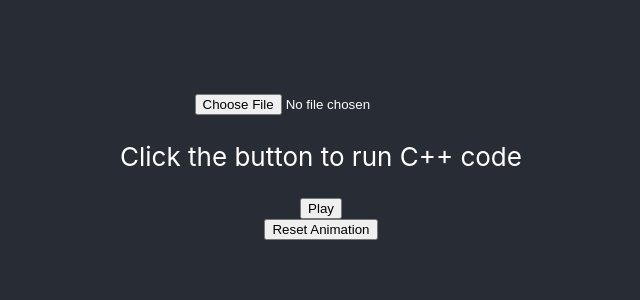
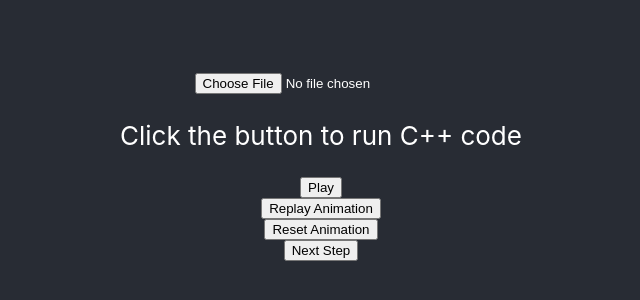
Before and after one commit to Simon-Sprouse/Mosaic, a React (Create React App) app in the folder web/: page / in a window 1280 px wide. Shown: the part 158-458 px from the top of the page, without its empty margins (319-959 px from the left). Built offline with nearby package versions, Linux system fonts and the light colour scheme; no server answers.

Commit message:
manual step function and stepK wrapper

```diff
--- a/web/src/App.js
+++ b/web/src/App.js
@@ -1,4 +1,4 @@
-import React, { useEffect, useRef, useState } from 'react';
+import React, { useEffect, useRef, useState, useCallback } from 'react';
 import './App.css';
 
 import WasmMosaic from './WasmMosaic';
@@ -18,7 +18,35 @@ function App() {
 
 
 
-    // LOAD WASM + SAVE MODULE IN CLASS
+    // Function to call stepK from wasmMosaic
+    const stepK = (k) => {
+
+        if (!wasmMosaic || wasmMosaic.empty()) return;
+
+        const canvas = canvasRef.current;
+        const ctx = canvas.getContext('2d');
+
+        const { width, height } = wasmMosaic.getSize();
+        canvas.width = width;
+        canvas.height = height;
+
+        if (!computationComplete) {
+            const stepValid = wasmMosaic.stepK(k);
+            if (!stepValid) setComputationComplete(true);
+        }
+
+        const start = wasmMosaic.getRenderPointer();
+        wasmMosaic.renderImageRange(start, k);
+
+        const dataArray = wasmMosaic.getRawData();
+        const imageData = new ImageData(dataArray, width, height);
+        ctx.putImageData(imageData, 0, 0);
+
+    }
+
+
+
+    // LOAD WASM + SAVE MODULE IN STATE
     useEffect(() => {
         const script = document.createElement('script');
         script.src = process.env.PUBLIC_URL + '/wasm/image_module.js';
@@ -45,27 +73,9 @@ function App() {
     // Request Animation frame if play button
     useEffect(() => {
         const animate = () => {
-            if (!isPlaying || !wasmMosaic || wasmMosaic.empty()) return;
+            if (!isPlaying) return;
 
-            const canvas = canvasRef.current;
-            const ctx = canvas.getContext('2d');
-
-            const { width, height } = wasmMosaic.getSize();
-            canvas.width = width;
-            canvas.height = height;
-
-            if (!computationComplete) {
-                const stepValid = wasmMosaic.stepK(k);
-                if (!stepValid) setComputationComplete(true);
-            }
-
-            const start = wasmMosaic.getRenderPointer();
-            wasmMosaic.renderImageRange(start, k);
-
-            const dataArray = wasmMosaic.getRawData();
-            const imageData = new ImageData(dataArray, width, height);
-            ctx.putImageData(imageData, 0, 0);
-
+            stepK(k);
             animationFrameRef.current = requestAnimationFrame(animate);
         };
 
@@ -95,8 +105,6 @@ function App() {
         const mosaic = new WasmMosaic(wasmModule);
 
 
-
-
         const arrayBuffer = await file.arrayBuffer();
         const byteArray = new Uint8Array(arrayBuffer);
         const size = byteArray.length;
@@ -106,11 +114,20 @@ function App() {
         const size_string = "Mosaic: " + width + " x " + height;
         setText(size_string)
 
+
         setWasmMosaic(mosaic);
+
+        // TODO load black canvas to show what dimesions will be
+        const canvas = canvasRef.current;
+        canvas.width = width;
+        canvas.height = height;
+        const ctx = canvas.getContext('2d');
+        ctx.fillStyle = "black";
+        ctx.fillRect(0, 0, width, height);
 
     }
 
-    function handleReset() {
+    const handleReplay = () => {
         if (!wasmMosaic || wasmMosaic.empty()) return;
         wasmMosaic.resetRenderPointer();
         wasmMosaic.resetCanvas();
@@ -122,6 +139,27 @@ function App() {
         setIsPlaying(true);
     }
 
+    const handleReset = () => {
+
+        setIsPlaying(false);
+
+        if (!wasmMosaic || wasmMosaic.empty()) return;
+        wasmMosaic.resetRenderPointer();
+        wasmMosaic.resetCanvas();
+
+
+        const canvas = canvasRef.current;
+        const ctx = canvas.getContext('2d');
+        ctx.fillStyle = "black";
+        ctx.fillRect(0, 0, canvas.width, canvas.height);
+
+    }
+
+    const stepOnce = useCallback(() => {
+        if (isPlaying) return;
+        stepK(1);
+    }, [isPlaying, wasmMosaic]);
+
     return (
         <div className="App">
         <header className="App-header">
@@ -130,8 +168,14 @@ function App() {
             <button onClick={() => setIsPlaying(prev => !prev)}>
                 {isPlaying ? "Pause" : "Play"}
             </button>
+            <button onClick={handleReplay}>
+                Replay Animation
+            </button>
             <button onClick={handleReset}>
                 Reset Animation
+            </button>
+            <button onClick={stepOnce}>
+                Next Step
             </button>
             <canvas ref={canvasRef} />
         </header>
```
